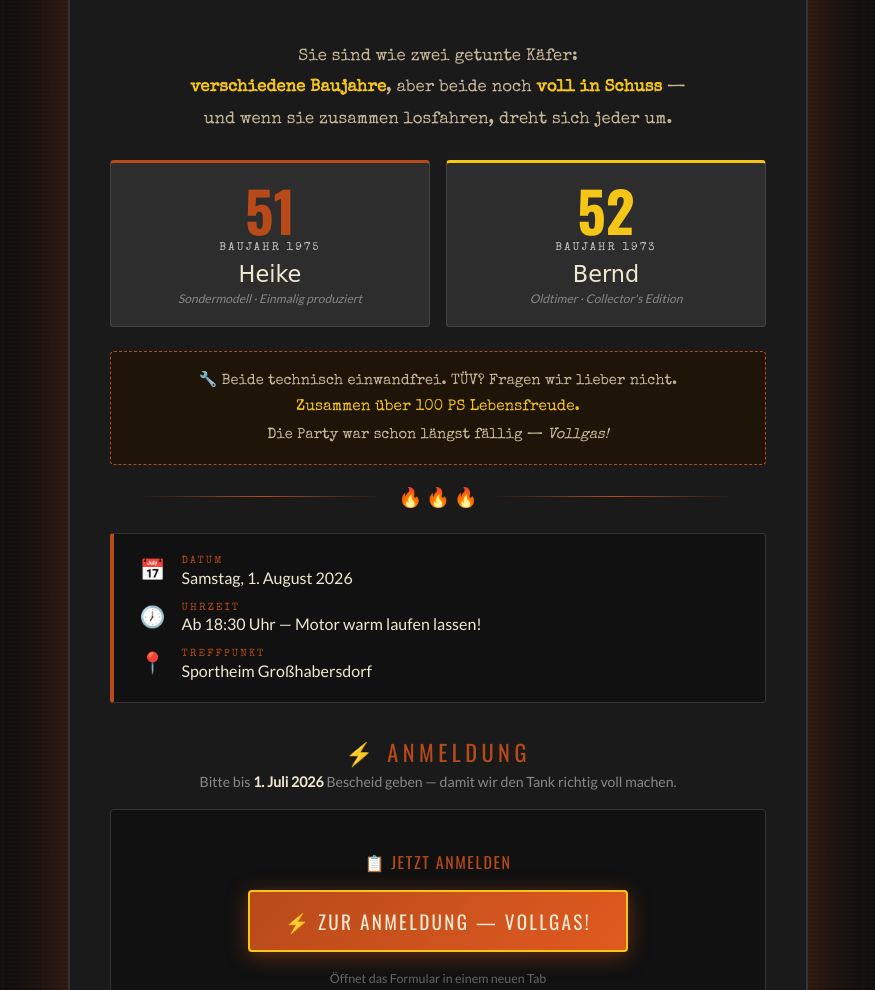
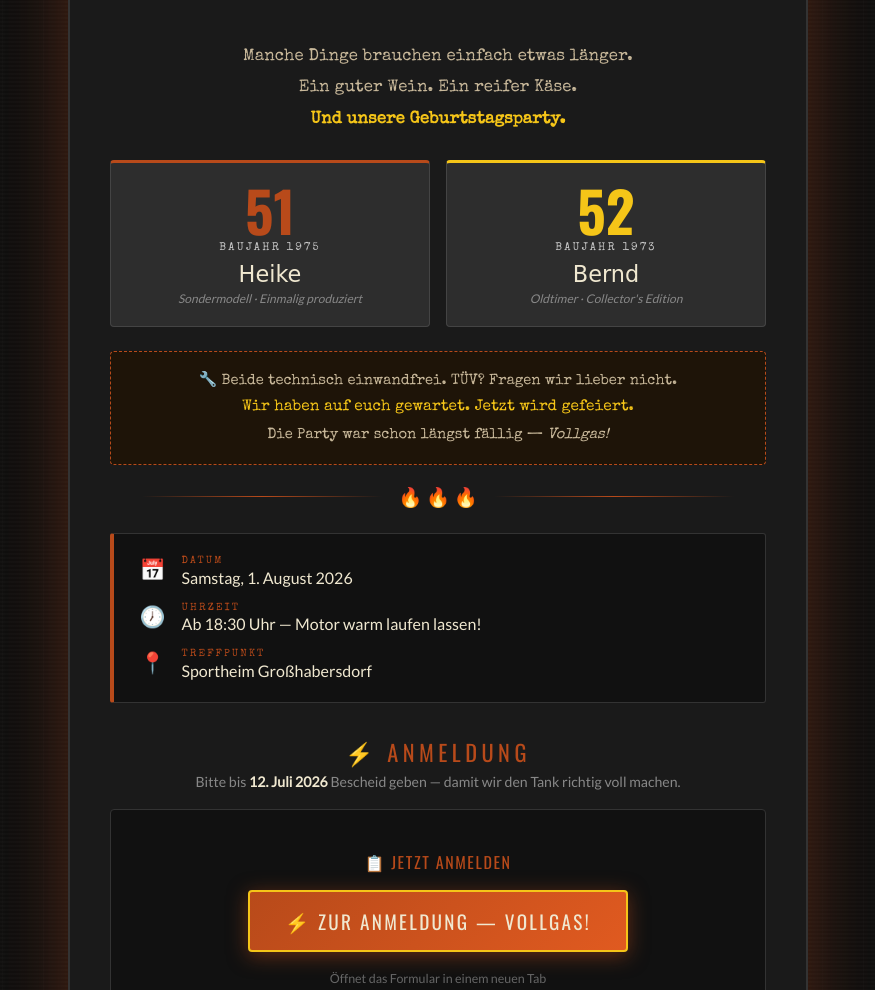
Before and after one commit to HomeHamster/Einladung, a plain HTML site: page index.html in a window 1280 px wide. Shown: the part 674-1664 px from the top of the page, without its empty margins (202-1077 px from the left). Drawn offline with nearby package versions, Linux system fonts and the light colour scheme; a web font is replaced by a local one.

Commit message:
Add files via upload

```diff
--- a/index.html
+++ b/index.html
@@ -402,10 +402,9 @@
   <div class="content">
 
     <p class="intro">
-      Sie sind wie zwei getunte Käfer:<br/>
-      <strong>verschiedene Baujahre</strong>, aber beide noch
-      <strong>voll in Schuss</strong> —<br/>
-      und wenn sie zusammen losfahren, dreht sich jeder um.
+      Manche Dinge brauchen einfach etwas länger.<br/>
+      Ein guter Wein. Ein reifer Käse.<br/>
+      <strong>Und unsere Geburtstagsparty.</strong>
     </p>
 
     <div class="jahrgang-row">
@@ -425,7 +424,7 @@
 
     <div class="fun-note">
       🔧 Beide technisch einwandfrei. TÜV? Fragen wir lieber nicht.<br/>
-      <span class="highlight">Zusammen über 100 PS Lebensfreude.</span><br/>
+      <span class="highlight">Wir haben auf euch gewartet. Jetzt wird gefeiert.</span><br/>
       Die Party war schon längst fällig — <em>Vollgas!</em>
     </div>
 
@@ -457,7 +456,7 @@
 
     <div class="rsvp-section">
       <div class="rsvp-title">⚡ Anmeldung</div>
-      <p class="rsvp-subtitle">Bitte bis <strong>1. Juli 2026</strong> Bescheid geben — damit wir den Tank richtig voll machen.</p>
+      <p class="rsvp-subtitle">Bitte bis <strong>12. Juli 2026</strong> Bescheid geben — damit wir den Tank richtig voll machen.</p>
 
       <div class="form-wrapper">
         <!--
```
